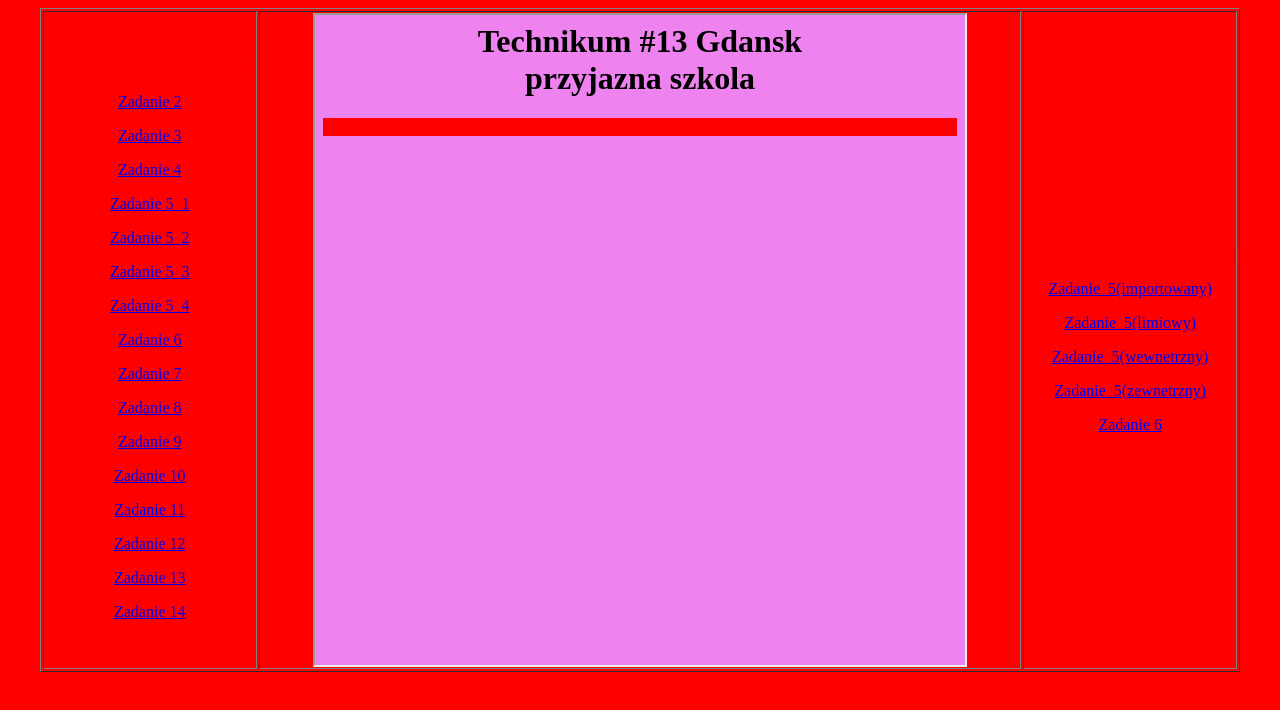
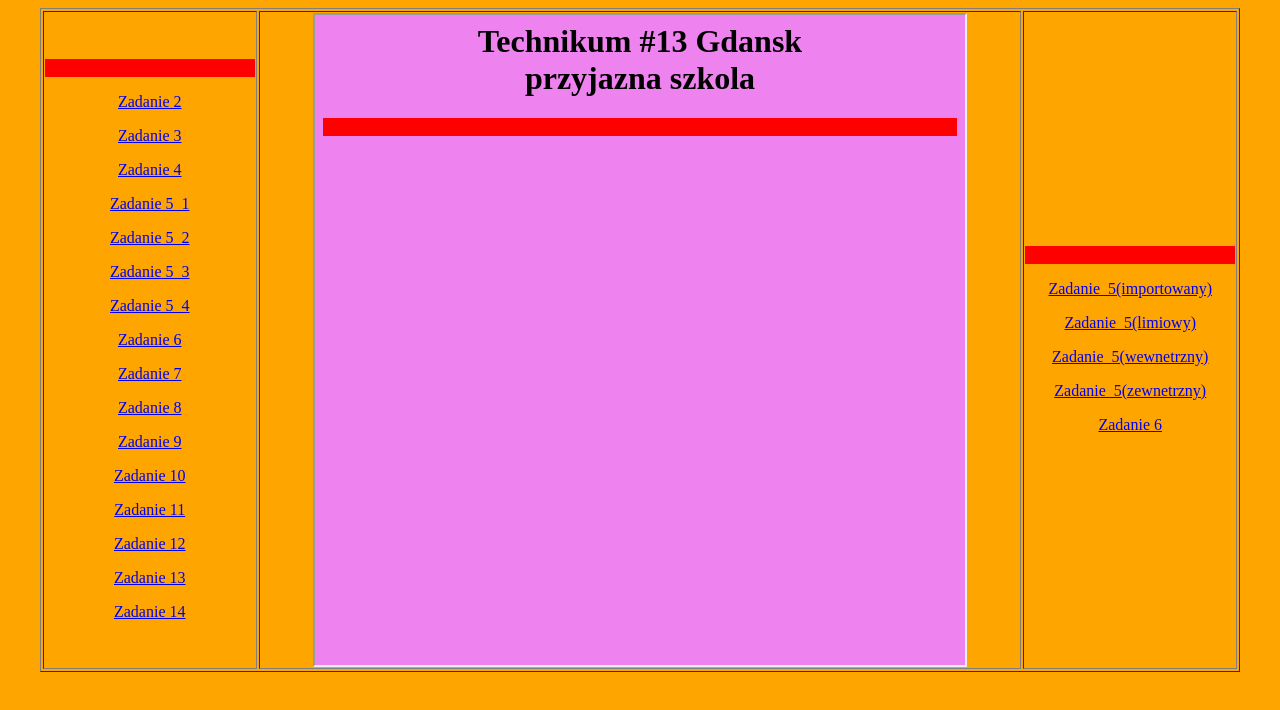
Before and after one commit to hubert58248/css, a plain HTML site: page index.html in a window 1280 px wide. Drawn offline with Linux system fonts and the light colour scheme.

Commit message:
Update index.html

```diff
--- a/index.html
+++ b/index.html
@@ -2,7 +2,7 @@
 <head>
     <META HTTP-EQUIV="content-type" CONTENT="text/html; CHARSET=iso-8859-2">
 </head>
-<body bgcolor="red">
+<body bgcolor="orange">
 <table width=95% border="1" align="center" onscroll="this">
     <tr>
         <td width=18% align=center>
```
